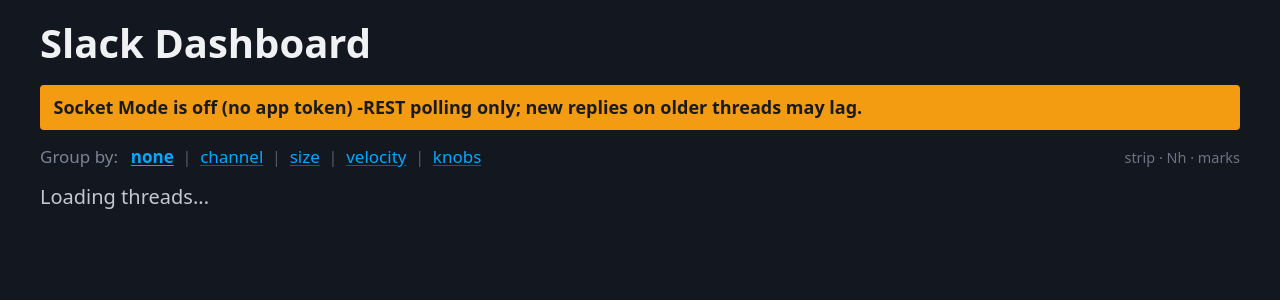
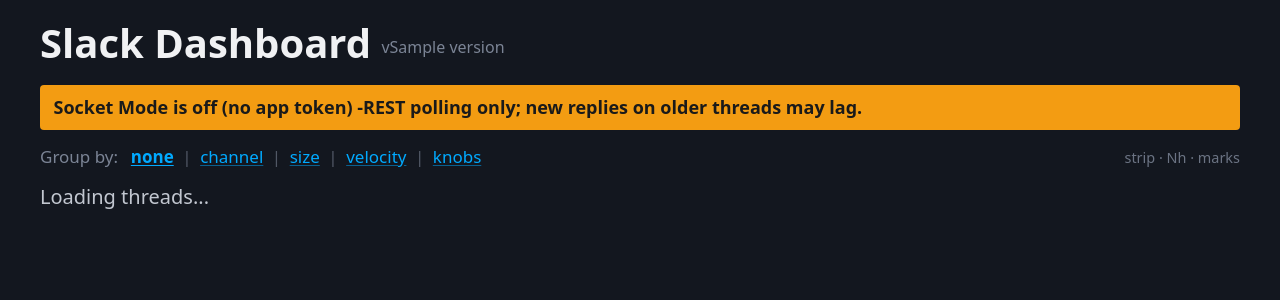
Before and after one commit to scottidler/slack-dashboard, a FastAPI app: template src/slack_dashboard/templates/index.html in a window 1280 px wide. Shown: the top 300 px of the page. Run offline with FastAPI, Linux system fonts and the light colour scheme; the template is opened without the code that fills it: most values are stand-ins (such as "Sample title", 1, 10 or a date in 2020); data that the repository does not hold is empty; parts of the project's set-up code (start-up, migrations or seed data) failed here and were passed over; some libraries are stand-ins or nearby versions.

Commit message:
feat(ui): show the running version beside the page title
The deployed board gave no way to tell which release was serving it.

```diff
--- a/src/slack_dashboard/templates/base.html
+++ b/src/slack_dashboard/templates/base.html
@@ -46,6 +46,7 @@
         .group-choice { margin: 0; }
         .group-choice.active { font-weight: 700; text-decoration: underline; color: var(--pico-color); }
         .group-sep { color: var(--pico-muted-color); opacity: 0.6; }
+        h1 .version { font-size: 0.4em; font-weight: 400; color: var(--pico-muted-color); vertical-align: middle; }
         .legend { margin-left: auto; cursor: help; opacity: 0.85; font-size: 0.85em; color: var(--pico-muted-color); }
         /* Compact fold: hide the below-fold tail (and any group entirely below the fold)
            via pure CSS. Every row stays in the DOM; only its visibility changes. */
@@ -152,7 +153,7 @@
 </head>
 <body>
     <main class="container">
-        <h1>Slack Dashboard</h1>
+        <h1>Slack Dashboard <span class="version" title="running version">v{{ version }}</span></h1>
         {% block content %}{% endblock %}
     </main>
     <script>
--- a/src/slack_dashboard/web.py
+++ b/src/slack_dashboard/web.py
@@ -1,6 +1,7 @@
 import logging
 from dataclasses import dataclass, field
 from datetime import UTC, datetime
+from importlib.metadata import version
 from pathlib import Path
 from typing import Annotated
 
@@ -587,6 +588,7 @@ def create_routes(
     if templates is None:
         templates = Jinja2Templates(directory=str(_TEMPLATE_DIR))
     templates.env.filters["markdown"] = _markdown_filter
+    templates.env.globals["version"] = version("slack-dashboard")
     # Every read route (and the two event routes) builds its config from the yml plus the
     # request's heat.* overrides; a rejected override is a 422 whose body is the reason.
     view_config = request_config(config)
```
Also changed, not shown: tests/test_web.py (+8 -0 lines).
